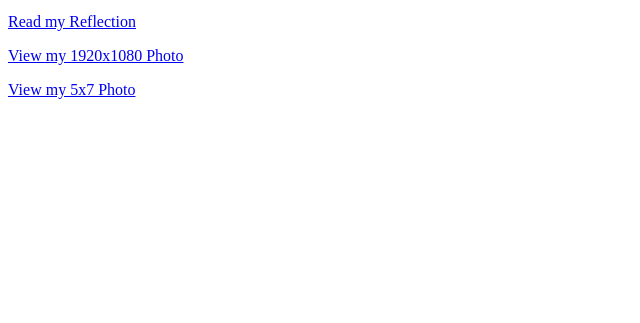
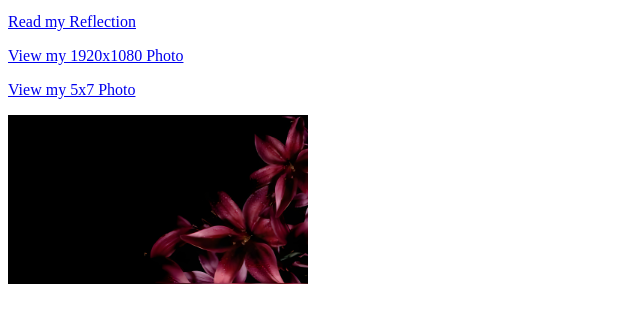
Before and after one commit to areesha9950/areesha9950.github.io, a plain HTML site: page index.html in a window 1280 px wide. Shown: the part 101-424 px from the top of the page, without its empty margins (0-640 px from the left). Drawn offline with Linux system fonts and the light colour scheme.

Commit message:
Update index.html

```diff
--- a/index.html
+++ b/index.html
@@ -15,6 +15,9 @@
     <p><a href="image1.html">View my 1920x1080 Photo</a></p>
     <p><a href="image2.html">View my 5x7 Photo</a></p>
 
+<img src="headshot.jpg" alt=" A headshot photo of me" width="300">
+
+
 </body>
 
 </html>
```
